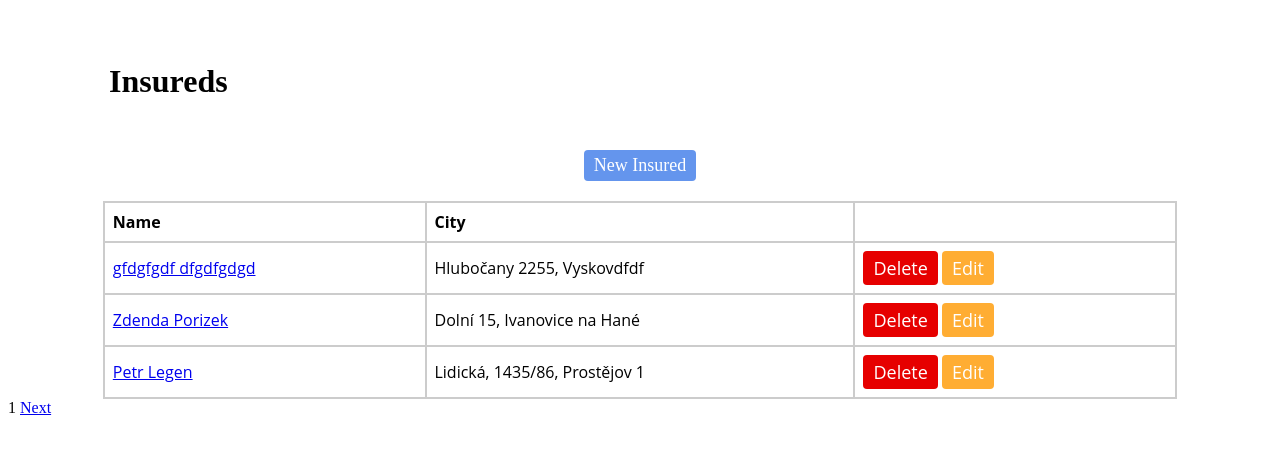
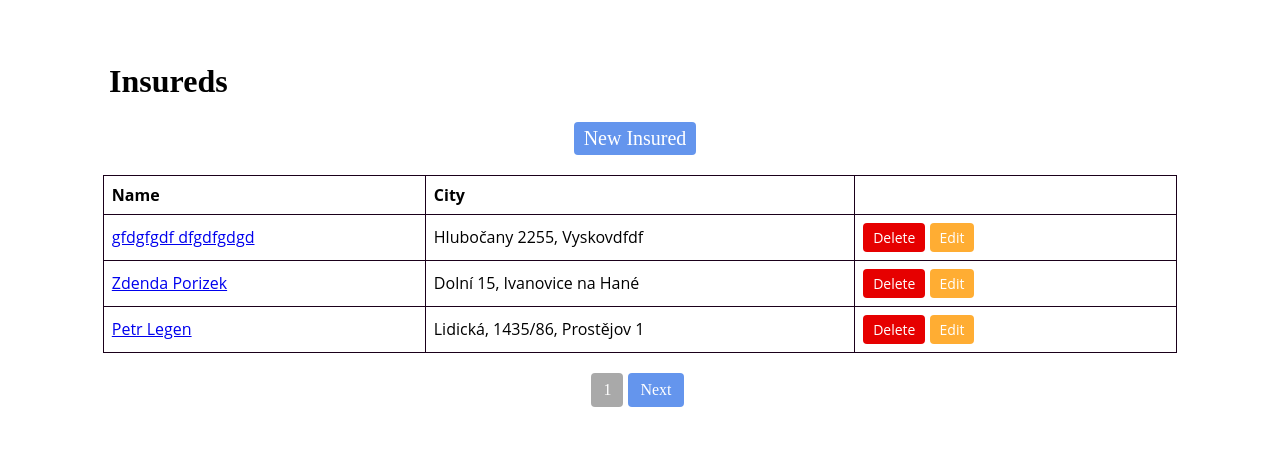
Before and after one commit to PetrLegen88/Insured-Evidence-Django, a Django app: page /insured/ in a window 1280 px wide. Shown: the part 73-527 px from the top of the page. Run offline with Django 4.2, Linux system fonts and the light colour scheme; data comes from the database, SQL or seed files in the repository; both versions use the stored data as it was after the commit.

Commit message:
Style paginator.

```diff
--- a/evidence/templates/insured.html
+++ b/evidence/templates/insured.html
@@ -20,7 +20,7 @@
     </script>
     {% endif %}
     <h1 class="insured-h">Insureds</h1>
-    <div class="center">
+    <div class="main-buttons">
         <a href="{% url 'new_insured' %}" class="button button-add">New Insured</a>
     </div>
     <table class="insured-table">
--- a/static/css/style.css
+++ b/static/css/style.css
@@ -54,20 +54,15 @@
     margin-left: 8%;
 }
 
-.center {
-    display: flex;
-    justify-content: center;
-    margin-top: 50px;
-
-}
 
 .button {
     display: inline-block;
     padding: 5px 10px;
     color: #fff;
     text-decoration: none;
-    font-size: 18px;
+    font-size: 14px;
     border-radius: 4px;
+
 }
 
 .button-add {
@@ -80,6 +75,22 @@
 
 .button-delete {
     background-color: #e60000;
+}
+
+.main-buttons {
+    display: flex;
+    justify-content: center;
+    margin-top: 10px;
+
+}
+
+.main-buttons a:hover {
+  background-color: #4169E1;
+}
+
+.main-buttons .button {
+    margin-right: 10px;
+    font-size: 20px;
 }
 
 
@@ -98,7 +109,7 @@
 .insurances-table th, .insurances-table td,
  .insured-events-table th, .insured-events-table td {
     padding: 8px;
-    border: 2px solid #ccc;
+    border: 1px solid #1a001a;
 
 }
 .insured-table th:nth-child(2),
@@ -165,3 +176,34 @@
     font-weight: bold;
     margin-bottom: 10px;
 }
+
+.pagination {
+  display: flex;
+  justify-content: center;
+  margin-top: 20px;
+}
+
+.pagination a {
+  display: inline-block;
+  padding: 8px 12px;
+  background-color: #6495ED;
+  color: #fff;
+  text-decoration: none;
+  font-size: 16px;
+  border-radius: 4px;
+  margin-right: 5px;
+}
+
+.pagination a:hover {
+  background-color: #4169E1;
+}
+
+.pagination .current-page {
+  display: inline-block;
+  padding: 8px 12px;
+  background-color: #A9A9A9;
+  color: #fff;
+  font-size: 16px;
+  border-radius: 4px;
+  margin-right: 5px;
+}
```
Also changed, not shown: evidence/templates/insured_detail.html (+5 -3 lines), db.sqlite3.
